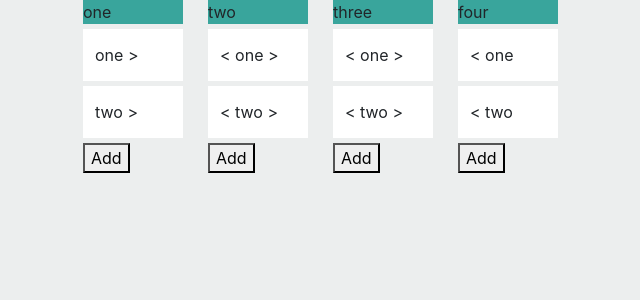
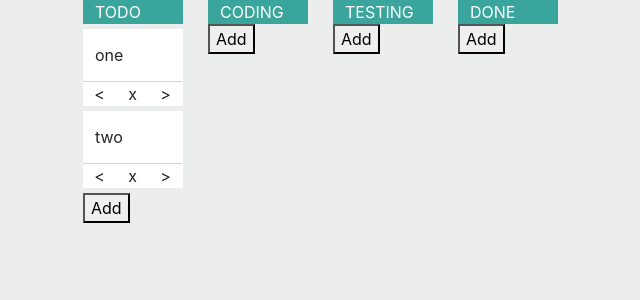
Before and after one commit to adevkota/tasklist, an Angular app: page / in a window 1280 px wide. Shown: the top 300 px of the page, without its empty margins (332-972 px from the left). Built offline with nearby package versions, Linux system fonts and the light colour scheme.

Commit message:
add localstorage support

```diff
--- a/src/app/app.component.ts
+++ b/src/app/app.component.ts
@@ -28,33 +28,43 @@ export class AppComponent implements OnInit {
 				});
 			} else if (message.text === 'addTask') {
 				this.taskContainer[message.data.listIndex].tasks.push(message.data.info);
-			}
+			} else if (message.text === 'deleteTask') {
+				this.taskContainer[message.data.listIndex].tasks.splice(message.data.index, 1);
+			};
+
+
+			localStorage.setItem("me.adevkota.taskContainer", JSON.stringify(this.taskContainer));
 
 		});
 	}
 
 	public ngOnInit() {
-		this.taskContainer = [
+		this.taskContainer = JSON.parse(localStorage.getItem("me.adevkota.taskContainer")) || this.getDefaultTaskContainer();
+	}
+
+	public getDefaultTaskContainer(): Array<{}> {
+		return [
 			{
-				title: 'one',
+				title: 'TODO',
 				index: 0,
-				tasks: ['one', 'two']
+				tasks: ["one", "two"]
 			},
 			{
-				title: 'two',
+				title: 'CODING',
 				index: 1,
-				tasks: ['one', 'two']
+				tasks: []
 			},
 			{
 				index: 2,
-				title: 'three',
-				tasks: ['one', 'two']
+				title: 'TESTING',
+				tasks: []
 			},
 			{
 				index: 3,
-				title: 'four',
-				tasks: ['one', 'two']
+				title: 'DONE',
+				tasks: []
 			}
 		];
 	}
+
 }
--- a/src/app/info-card/info-card.component.html
+++ b/src/app/info-card/info-card.component.html
@@ -1,6 +1,10 @@
 
-<div class="info">
-  <span *ngIf="listIndex>0" (click)="moveToPrev()" class="prev"><</span>
-    {{info}}
-  <span *ngIf="listIndex<3"(click)="moveToNext()" class="next">></span>
+<div class="info-card">
+  <div class="info">{{info}}</div>
+
+  <div class="control-group">
+    <span [ngClass]="{'disabled': listIndex>0}" (click)="moveToPrev()" class="control"><</span>
+    <span (click) = "deleteCard()" class="control">x</span>
+    <span [ngClass]="{'disabled': listIndex>0}"(click)="moveToNext()" class="control">></span>
+  </div>
 </div>
--- a/src/app/info-card/info-card.component.scss
+++ b/src/app/info-card/info-card.component.scss
@@ -1,5 +1,21 @@
-.info{
+.info-card{
     background-color:white;
-    padding: 14px 12px;
     margin: 5px 0;
+
+    .info{
+        padding: 14px 12px;
+    }
+
+    .control-group{
+        display: flex;
+        .control{
+            display: inline-block;
+            width: 33%;
+            text-align: center;
+            border-top: 1px solid aquamarine;
+            &:hover{
+                background-color: aquamarine;
+            }
+        }
+    }
 }
--- a/src/app/info-card/info-card.component.ts
+++ b/src/app/info-card/info-card.component.ts
@@ -17,9 +17,15 @@ export class InfoCardComponent implements OnInit {
 	}
 
 	public moveToNext() {
+		if(this.listIndex === 3){ return;}
 		this.messageService.sendMessage('next', {index: this.index, listIndex: this.listIndex, info: this.info});
 	}
 	public moveToPrev() {
+		if(this.listIndex === 0) { return; }
 		this.messageService.sendMessage('prev', {index: this.index, listIndex: this.listIndex, info: this.info});
 	}
+	public deleteCard() {
+		this.messageService.sendMessage('deleteTask', {index: this.index, listIndex: this.listIndex});
+	}
+
 }
--- a/src/app/title-card/title-card.component.scss
+++ b/src/app/title-card/title-card.component.scss
@@ -1,7 +1,5 @@
 .wrapper{
-    .one{
-
-        background-color: #8E6E95
-    }
-    background-color: #39A59c
+    background-color: #39A59c;
+    color: white;
+    padding: 0 12px;
 }
--- a/src/styles.scss
+++ b/src/styles.scss
@@ -12,21 +12,6 @@ div.col{
     }
 }
 
-.title {
-    &:nth-child(1) {
-        .wrapper{
-            background-color:  #8e6e95 !important;
-
-        }
-    }
-    &:nth-child(2) {
-        .wrapper{
-            background-color:  #39a59c !important;
-
-        }
-    }
-}
-
 body{
     background-color: #ECEEEE;
 }
```
Also changed, not shown: 1 other file (tests, documents, lock files or other folders).
